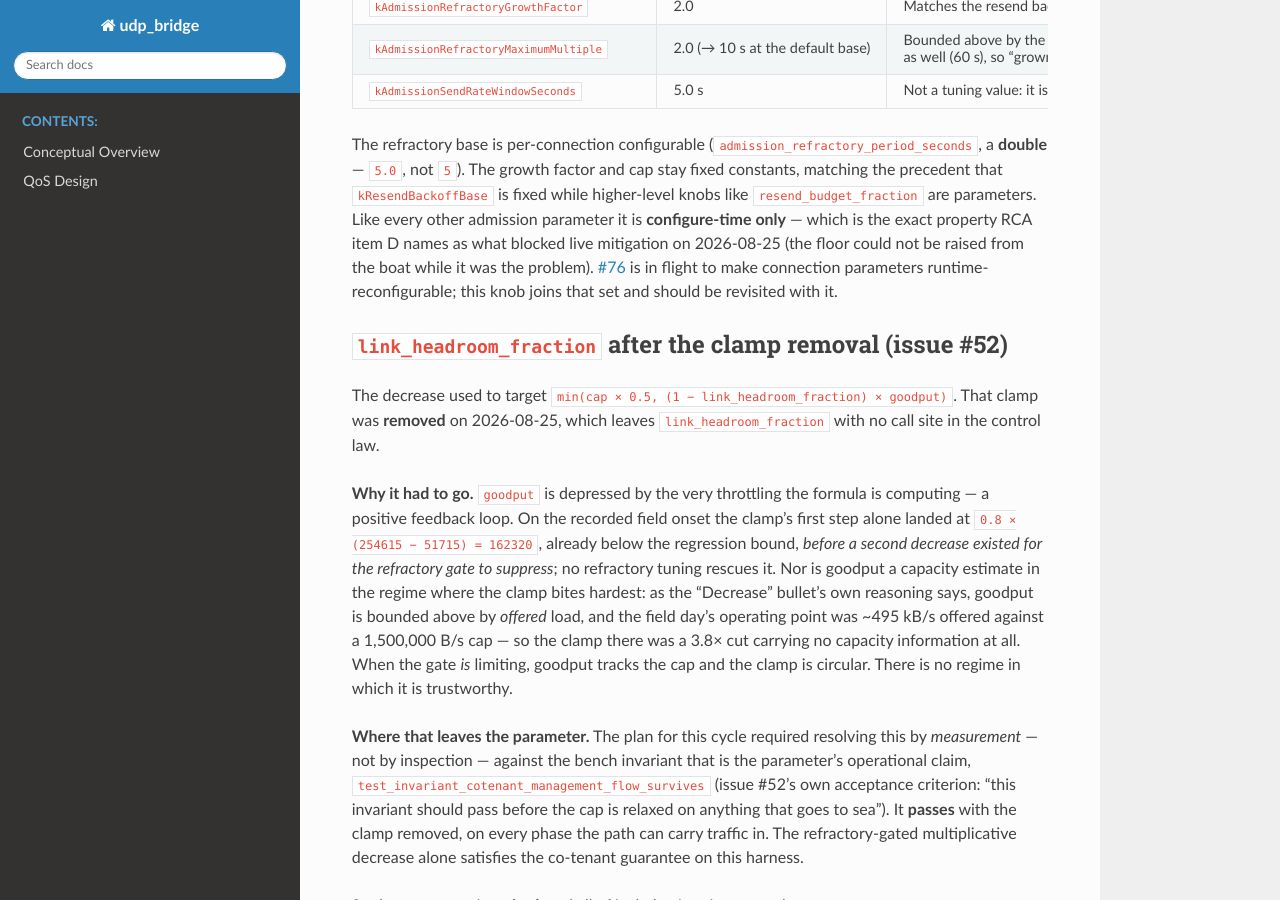
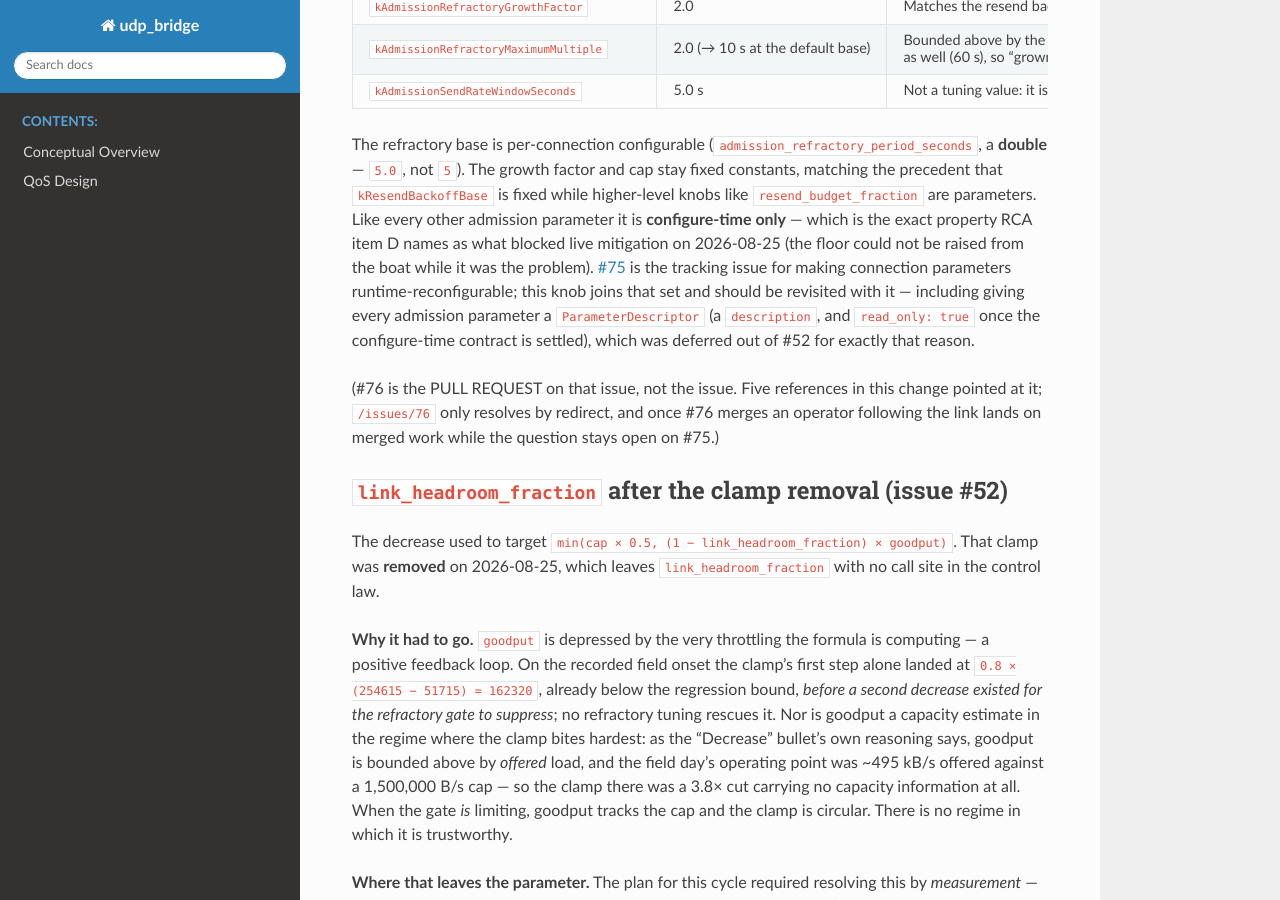
Before and after one commit to rolker/udp_bridge, a Sphinx documentation site: the page built from udp_bridge/doc/admission_control_design.md, in a window 1280 px wide and 900 px high, scrolled down 4396 px. Built offline with Sphinx 7.4.7 and the Read the Docs theme 3.1.0, drawn with Linux system fonts in a browser that asks for light colours.

Commit message:
docs: point the runtime-tunables references at the ISSUE (#75), not the PR (#76)
Six references named #76 as the tracking issue. #76 is the PULL REQUEST
('Field import: runtime connection tunables ... UNCOMPILED'); the issue
is #75. `/issues/76` resolves only by redirect, and once #76 merges an
operator following the README link lands on merged work while the actual
question stays open on #75.

Also records the deferred ParameterDescriptor work on #75 explicitly, and
widens it: a bare `description` is not a behaviour change and costs
nothing, so #75 should cover descriptors for ALL admission parameters,
not only the one this branch added. The load-bearing half
(`read_only: true`) still belongs with the work that decides which
parameters stop being configure-time-only, which is #75's whole subject.

```diff
--- a/udp_bridge/doc/admission_control_design.md
+++ b/udp_bridge/doc/admission_control_design.md
@@ -241,9 +241,17 @@ like `resend_budget_fraction` are parameters. Like every other
 admission parameter it is **configure-time only** — which is the exact
 property RCA item D names as what blocked live mitigation on 2026-08-25
 (the floor could not be raised from the boat while it was the problem).
-[#76](https://github.com/rolker/udp_bridge/issues/76) is in flight to
-make connection parameters runtime-reconfigurable; this knob joins that
-set and should be revisited with it.
+[#75](https://github.com/rolker/udp_bridge/issues/75) is the tracking
+issue for making connection parameters runtime-reconfigurable; this knob
+joins that set and should be revisited with it — including giving every
+admission parameter a `ParameterDescriptor` (a `description`, and
+`read_only: true` once the configure-time contract is settled), which was
+deferred out of #52 for exactly that reason.
+
+(#76 is the PULL REQUEST on that issue, not the issue. Five references in
+this change pointed at it; `/issues/76` only resolves by redirect, and
+once #76 merges an operator following the link lands on merged work while
+the question stays open on #75.)
 
 ## `link_headroom_fraction` after the clamp removal (issue #52)
 
```
Also changed, not shown: .agents/README.md, udp_bridge/README.md, 3 other files.
